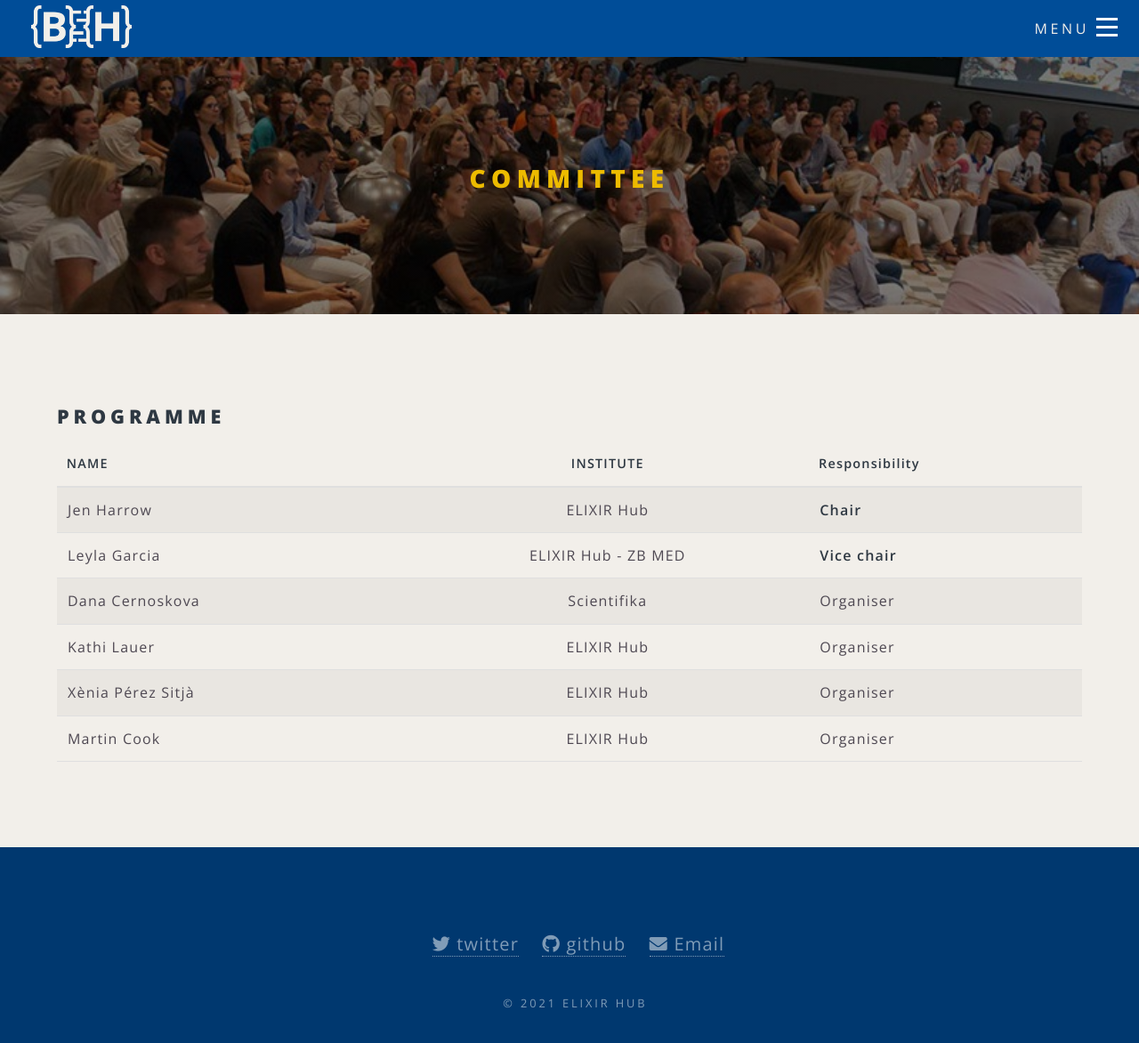
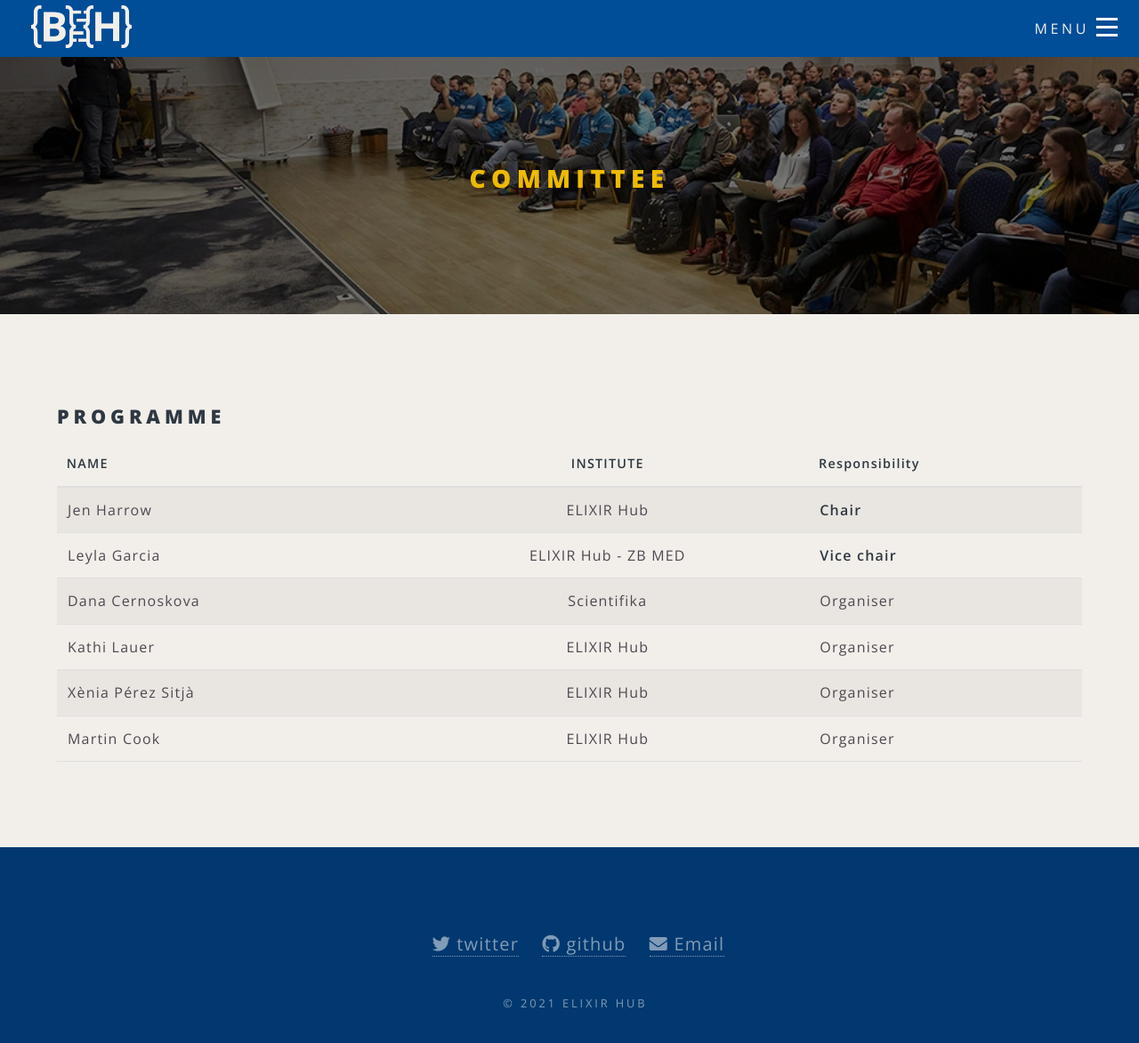
Before and after one commit to elixir-europe/biohackathon-europe-2021, a Jekyll site: the page built from committee.html, in a window 1280 px wide and 1230 px high. Shown: the top 1172 px of the window at 89% size. Built offline with Jekyll 4.4.1, drawn with Linux system fonts in a browser that asks for light colours; nearby versions of some CDN libraries.

Commit message:
Adding new header images

```diff
--- a/committee.html
+++ b/committee.html
@@ -1,6 +1,7 @@
 ---
 layout: page
 title: Committee
+body_class: committee
 ---
 {% assign latest_committee = site.committee | last %}
 <div class="table-wrapper">
--- a/css/main.scss
+++ b/css/main.scss
@@ -1729,6 +1729,38 @@ body.is-loading {
 	}
 }
 
+.programme #main {
+	>header {
+		@include vendor('background-image',
+		('linear-gradient(top, rgba(0,0,0,0.5), rgba(0,0,0,0.5))',
+		'url("#{$baseurl}/header-programme.webp")'));
+	}
+}
+
+.registration #main {
+	>header {
+		@include vendor('background-image',
+		('linear-gradient(top, rgba(0,0,0,0.5), rgba(0,0,0,0.5))',
+		'url("#{$baseurl}/header-registration.webp")'));
+	}
+}
+
+.committee #main {
+	>header {
+		@include vendor('background-image',
+		('linear-gradient(top, rgba(0,0,0,0.5), rgba(0,0,0,0.5))',
+		'url("#{$baseurl}/header-committee.webp")'));
+	}
+}
+
+.contact #main {
+	>header {
+		@include vendor('background-image',
+		('linear-gradient(top, rgba(0,0,0,0.5), rgba(0,0,0,0.5))',
+		'url("#{$baseurl}/header-contact.webp")'));
+	}
+}
+
 
 body.is-mobile {
 	#main {
--- a/index.html
+++ b/index.html
@@ -22,9 +22,11 @@ layout: landing
 				<li>
 					<ul class="actions my-5">
 						<li>
-							<a href="{{ site.baseurl }}/projects.html" class="button special">Call for project proposals</a>
+							<a href="{{ site.baseurl }}/projects.html" class="button special">Call for project proposals</a><br/>
+							<p>Deadline for proposals: 1 April 2021</p>
 						</li>
 					</ul>
+
 					<p><a href="https://twitter.com/elixireurope">@ELIXIREurope</a><br /> <a href="https://twitter.com/hashtag/BioHackEU21">#BioHackEU21</a></p>
 				</li>
 			</ul>
--- a/registration.html
+++ b/registration.html
@@ -1,6 +1,7 @@
 ---
 layout: page
 title: Registration
+body_class: registration
 ---
 <section>
     <section>
```
Also changed, not shown: images/header-committee.webp (added), images/header-contact.webp (added), images/header-programme.webp (added), images/header-registration.webp (added), images/header-registrationold.webp (added).
